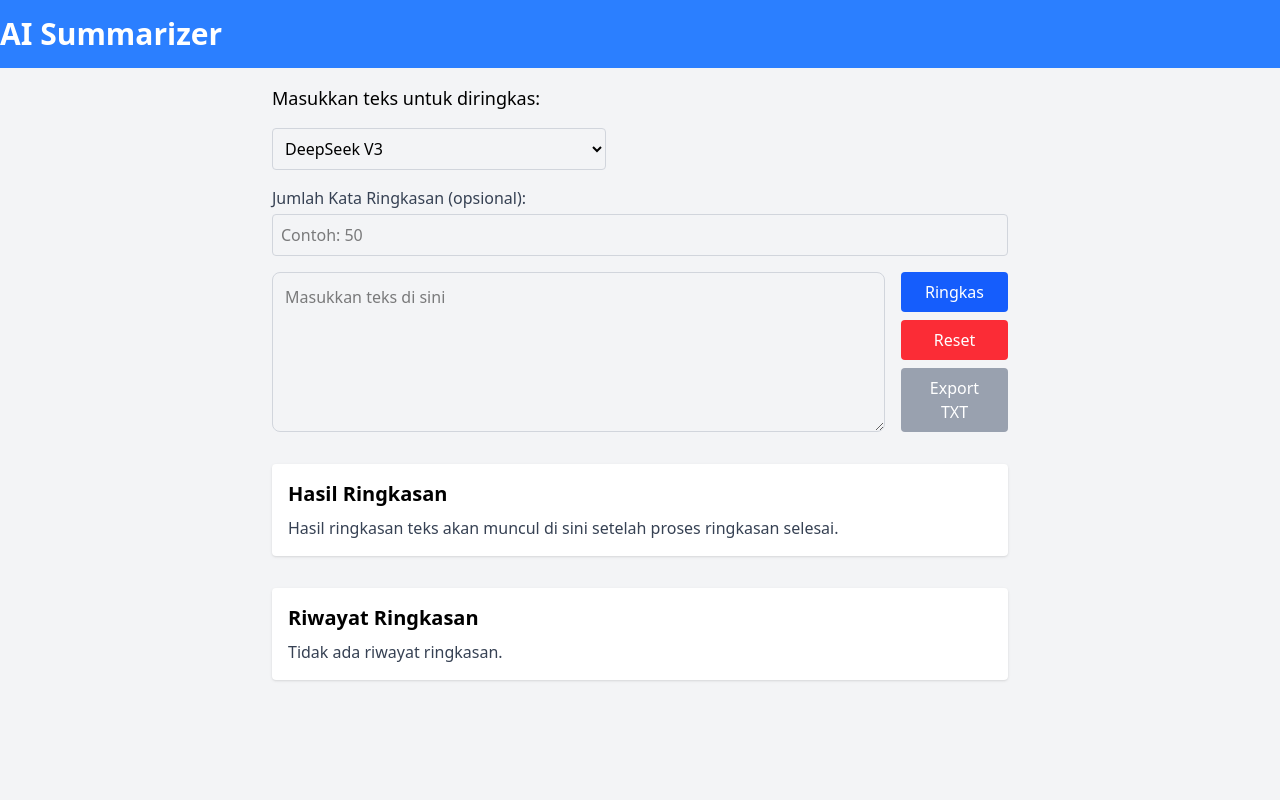
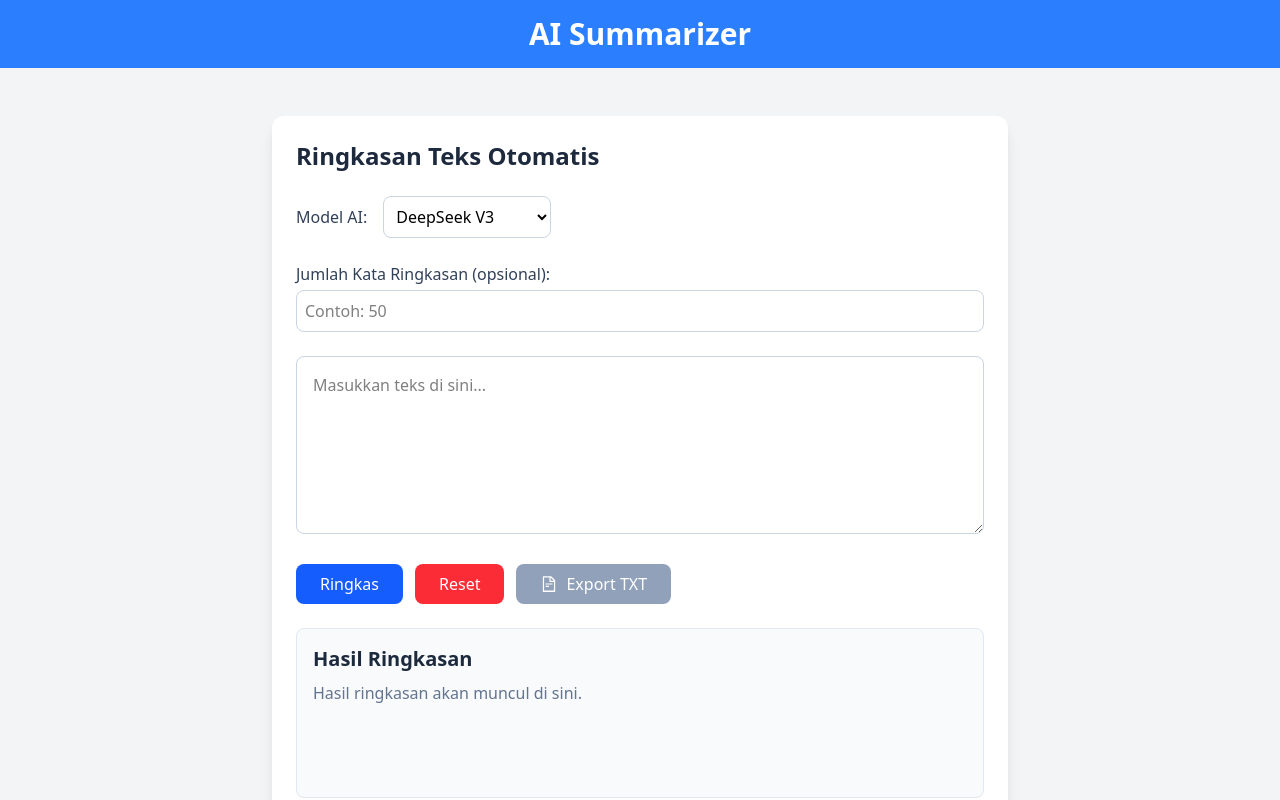
Before and after one commit to AfiqMir/Ai-Summarizer, a React (Vite) app in the folder ai-summarizer/: page / in a window 1280 px wide. Shown: the top 800 px of the page. Built offline with nearby package versions, Linux system fonts and the light colour scheme.

Commit message:
fix: updated ui

```diff
--- a/ai-summarizer/package.json
+++ b/ai-summarizer/package.json
@@ -14,11 +14,13 @@
     "axios": "^1.9.0",
     "react": "^19.0.0",
     "react-dom": "^19.0.0",
+    "react-icons": "^5.5.0",
     "react-markdown": "^10.1.0",
     "tailwindcss": "^4.0.14"
   },
   "devDependencies": {
     "@eslint/js": "^9.21.0",
+    "@tailwindcss/forms": "^0.5.10",
     "@types/react": "^19.0.10",
     "@types/react-dom": "^19.0.4",
     "@vitejs/plugin-react": "^4.3.4",
--- a/ai-summarizer/src/App.jsx
+++ b/ai-summarizer/src/App.jsx
@@ -28,7 +28,7 @@ const handleSummarize = async () => {
 
   const wordInstruction = wordCount
     ? `Summarize the following text into approximately ${wordCount} words.`
-    : `Summarize the following text.`;
+    : `Summarize the following text. without any additions`;
 
   try {
     const response = await fetch(
--- a/ai-summarizer/src/components/Header.jsx
+++ b/ai-summarizer/src/components/Header.jsx
@@ -1,6 +1,6 @@
 const Header = ({ title }) => {
   return (
-    <header className="bg-blue-500 text-white py-4">
+    <header className="bg-blue-500 text-white py-4 text-center">
       <h1 className="text-3xl font-bold">{title}</h1>
     </header>
   );
--- a/ai-summarizer/src/components/Summarizer.jsx
+++ b/ai-summarizer/src/components/Summarizer.jsx
@@ -1,4 +1,7 @@
+import { AiOutlineFileText } from "react-icons/ai";
+import { FiCopy } from "react-icons/fi";
 import ReactMarkdown from "react-markdown";
+import { useState } from "react";
 
 const Summarizer = ({
   inputText,
@@ -10,15 +13,14 @@ const Summarizer = ({
   setModel,
   loading,
   wordCount,
-  setWordCount
+  setWordCount,
 }) => {
+  const [copied, setCopied] = useState(false);
 
-  // Fungsi untuk export ke TXT
   const handleExportTxt = () => {
     if (!summary) return;
     const blob = new Blob([summary], { type: "text/plain;charset=utf-8" });
     const url = URL.createObjectURL(blob);
-
     const link = document.createElement("a");
     link.href = url;
     link.download = "summary.txt";
@@ -28,30 +30,32 @@ const Summarizer = ({
     URL.revokeObjectURL(url);
   };
 
+  const handleCopy = () => {
+    if (!summary) return;
+    navigator.clipboard.writeText(summary);
+    setCopied(true);
+    setTimeout(() => setCopied(false), 2000);
+  };
+
   return (
-    <>
-      <p className="mb-4 text-lg">Masukkan teks untuk diringkas:</p>
+    <div className="bg-white rounded-xl shadow-lg p-6 max-w-5xl mx-auto mt-8 space-y-6">
+      <h1 className="text-2xl font-bold text-slate-800">Ringkasan Teks Otomatis</h1>
 
-      {/* Dropdown model */}
+      <div className="flex flex-col sm:flex-row items-center gap-4">
+        <label className="text-slate-700 font-medium">Model AI:</label>
         <select
           value={model}
           onChange={(e) => setModel(e.target.value)}
-        className="mb-4 p-2 border border-gray-300 rounded"
+          className="p-2 border border-slate-300 rounded-lg w-full sm:w-auto"
         >
           <option value="deepseek/deepseek-chat-v3-0324:free">DeepSeek V3</option>
-        <option value="meta-llama/llama-3.3-70b-instruct:free">
-          Llama 3.3 70B Instruct (Meta)
-        </option>
-        <option value="google/gemini-2.0-flash-exp:free">
-          Gemini Flash 2.0 Experimental (Google)
-        </option>
+          <option value="meta-llama/llama-3.3-70b-instruct:free">LLaMA 3.3 (Meta)</option>
+          <option value="google/gemini-2.0-flash-exp:free">Gemini Flash 2.0</option>
         </select>
+      </div>
 
-      {/* Input word count */}
-      <div className="mb-4">
-        <label className="block mb-1 font-medium text-gray-700">
-          Jumlah Kata Ringkasan (opsional):
-        </label>
+      <div>
+        <label className="text-slate-700 font-medium mb-1 block">Jumlah Kata Ringkasan (opsional):</label>
         <input
           type="number"
           min="10"
@@ -59,61 +63,70 @@ const Summarizer = ({
           value={wordCount}
           onChange={(e) => setWordCount(e.target.value)}
           placeholder="Contoh: 50"
-          className="p-2 border border-gray-300 rounded w-full"
+          className="p-2 border border-slate-300 rounded-lg w-full"
         />
       </div>
 
-      {/* Input teks & tombol */}
-      <div className="flex flex-col sm:flex-row gap-4">
       <textarea
         value={inputText}
         onChange={(e) => setInputText(e.target.value)}
-          className="w-full p-3 border border-gray-300 rounded-lg focus:outline-none focus:ring-2 focus:ring-blue-500"
-          rows="5"
-          placeholder="Masukkan teks di sini"
+        className="w-full p-4 border border-slate-300 rounded-lg focus:outline-none focus:ring-2 focus:ring-blue-500"
+        rows="6"
+        placeholder="Masukkan teks di sini..."
       ></textarea>
-        <div className="flex flex-col gap-2">
+
+      <div className="flex flex-wrap gap-3">
         <button
           onClick={handleSummarize}
-            className="px-6 py-2 bg-blue-600 text-white rounded hover:bg-blue-700 transition cursor-pointer"
+          className="bg-blue-600 text-white px-6 py-2 rounded-lg hover:bg-blue-700 transition"
         >
           Ringkas
         </button>
         <button
           onClick={handleReset}
-            className="px-6 py-2 bg-red-500 text-white rounded hover:bg-red-600 transition cursor-pointer"
+          className="bg-red-500 text-white px-6 py-2 rounded-lg hover:bg-red-600 transition"
         >
           Reset
         </button>
         <button
           onClick={handleExportTxt}
           disabled={!summary}
-            className={`px-6 py-2 text-white rounded transition cursor-pointer ${
-              summary ? "bg-green-600 hover:bg-green-700" : "bg-gray-400 cursor-not-allowed"
+          className={`flex items-center gap-2 px-6 py-2 text-white rounded-lg transition ${
+            summary ? "bg-green-600 hover:bg-green-700" : "bg-slate-400 cursor-not-allowed"
           }`}
         >
+          <AiOutlineFileText className="text-lg" />
           Export TXT
         </button>
       </div>
+
+      <div className="mt-6 p-4 bg-slate-50 rounded-lg border border-slate-200">
+        <div className="flex items-center justify-between mb-2">
+          <h2 className="text-xl font-semibold text-slate-800">Hasil Ringkasan</h2>
+          {summary && (
+            <button
+              onClick={handleCopy}
+              className="flex items-center gap-1 text-blue-600 hover:text-blue-800 text-sm"
+            >
+              <FiCopy className="text-base" />
+              {copied ? "Tersalin!" : "Salin"}
+            </button>
+          )}
         </div>
-
-      {/* Output ringkasan */}
-      <section className="mt-8 bg-white p-4 rounded shadow">
-        <h2 className="text-xl font-semibold mb-2">Hasil Ringkasan</h2>
-        <div className="text-gray-700">
+        <div className="text-slate-700 min-h-[100px]">
           {summary ? (
             <ReactMarkdown>{summary}</ReactMarkdown>
           ) : loading ? (
-            <div className="flex items-center justify-center py-4">
-              <div className="w-8 h-8 border-4 border-blue-500 border-t-transparent rounded-full animate-spin"></div>
-              <span className="ml-3">Memproses ringkasan...</span>
+            <div className="flex items-center py-4">
+              <div className="w-6 h-6 border-4 border-blue-500 border-t-transparent rounded-full animate-spin"></div>
+              <span className="ml-3 text-blue-600">Memproses ringkasan...</span>
             </div>
           ) : (
-            "Hasil ringkasan teks akan muncul di sini setelah proses ringkasan selesai."
+            <p className="text-slate-500">Hasil ringkasan akan muncul di sini.</p>
           )}
         </div>
-      </section>
-    </>
+      </div>
+    </div>
   );
 };
 
```
Also changed, not shown: 1 other file (tests, documents, lock files or other folders). Lines whose indentation alone changed are shown as unchanged.
